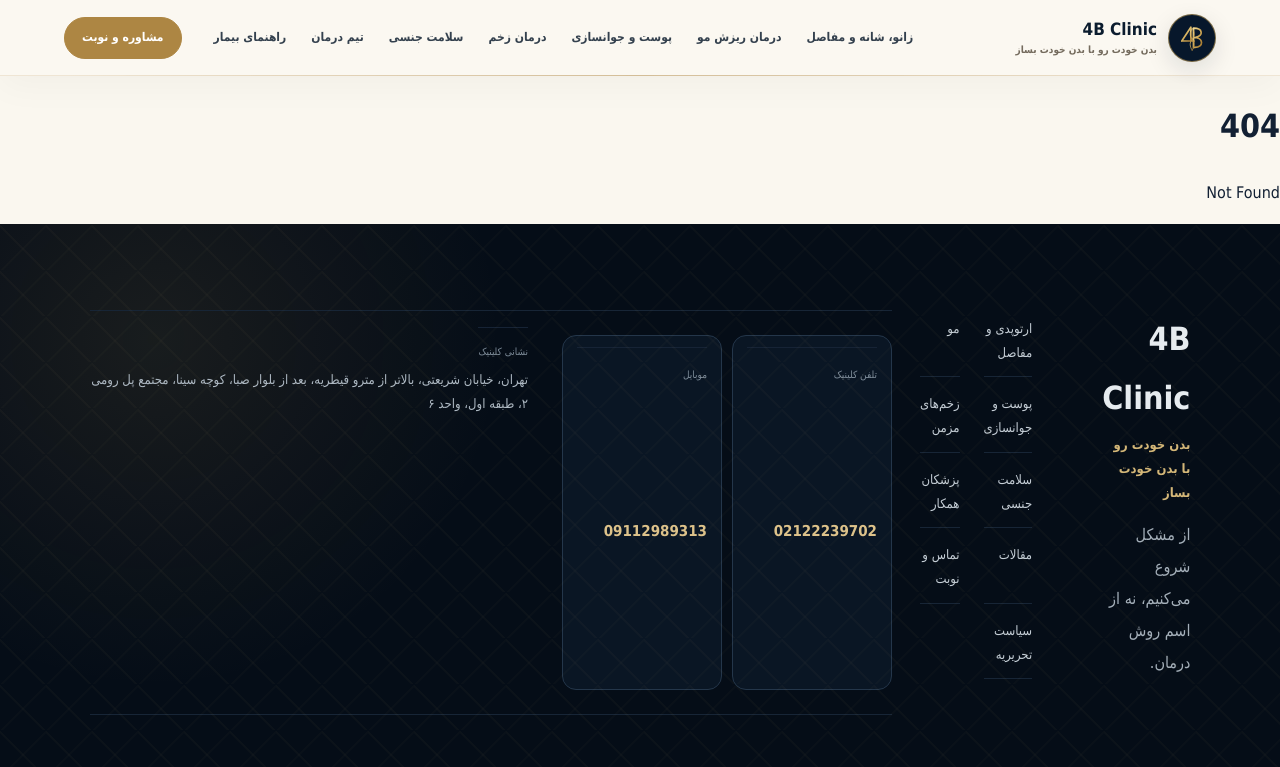
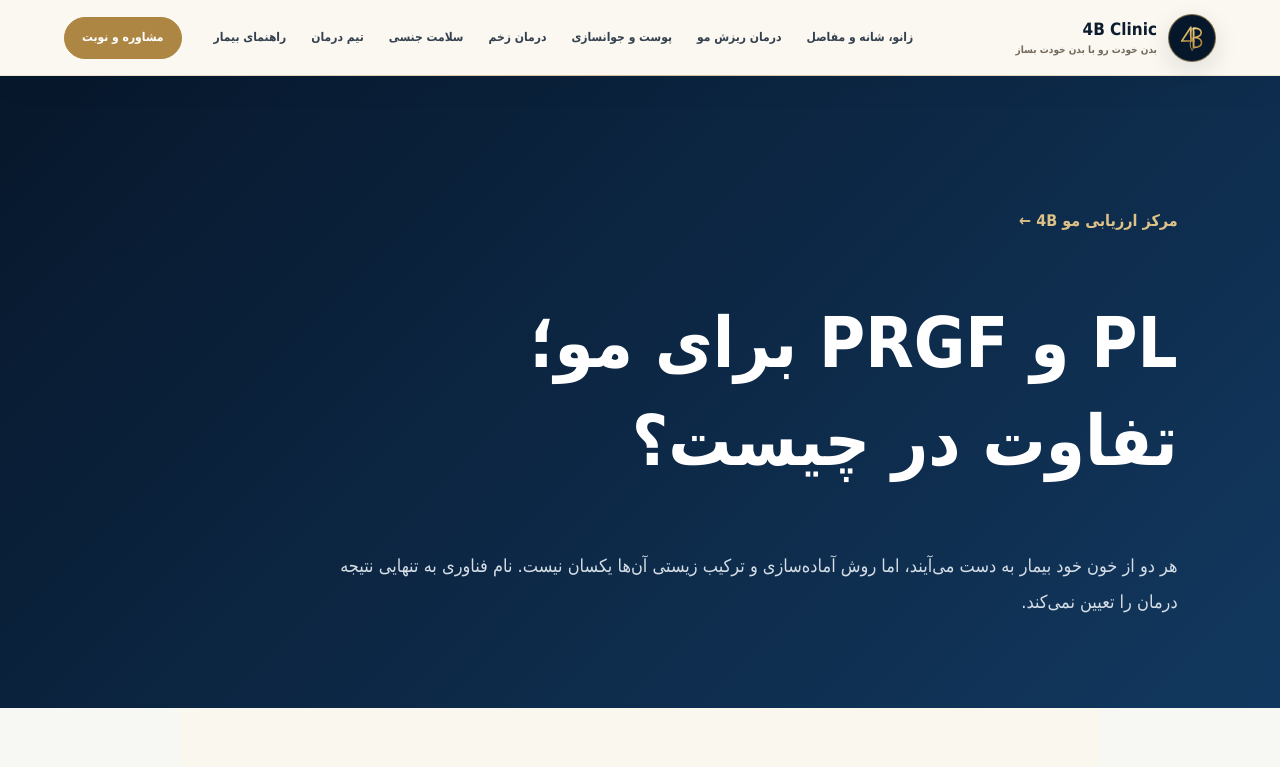
Before and after one commit to kianariai-alt/4B-Clinic-Web, a SvelteKit app: page /hair/pl-prgf in a window 1280 px wide. Before the commit this address had no page. Shown: the top 767 px of the page. Built offline with nearby package versions, Linux system fonts and the light colour scheme.

Commit message:
feat(seo): add hair intent guide

```diff
--- /dev/null
+++ b/src/routes/hair/pl-prgf/+page.svelte
@@ -0,0 +1,3 @@
+<svelte:head><title>PL و PRGF برای ریزش مو | تفاوت‌ها و شواهد | 4B Clinic</title><meta name="description" content="PL و PRGF برای مو چه تفاوتی دارند؟ منطق فرآورده‌های پلاکتی، کاربرد احتمالی در ریزش مو و محدودیت شواهد به زبان قابل فهم." /><link rel="canonical" href={"https://4b-clinic.com"+location.pathname} /></svelte:head>
+<article class="guide"><header><a href="/hair">مرکز ارزیابی مو 4B ←</a><h1>PL و PRGF برای مو؛ تفاوت در چیست؟</h1><p>هر دو از خون خود بیمار به دست می‌آیند، اما روش آماده‌سازی و ترکیب زیستی آن‌ها یکسان نیست. نام فناوری به تنهایی نتیجه درمان را تعیین نمی‌کند.</p></header><main><section><h2>PRGF چیست؟</h2><p>PRGF یک رویکرد مبتنی بر فرآورده پلاکتی و فاکتورهای رشد است. پروتکل تهیه و فعال‌سازی می‌تواند بر ویژگی فرآورده نهایی اثر بگذارد.</p></section><section><h2>Platelet Lysate چیست؟</h2><p>در PL محتوای پلاکت‌ها با فرایند لیز آزاد می‌شود. ترکیب نهایی و نحوه آماده‌سازی باید کنترل‌شده باشد و کاربرد آن بر اساس هدف درمانی انتخاب شود.</p></section><section><h2>کدام بهتر است؟</h2><p>برای همه بیماران پاسخ واحدی وجود ندارد. نوع ریزش، وضعیت فولیکول، درمان‌های همزمان و کیفیت فرآورده مهم‌تر از رقابت تبلیغاتی بین نام‌هاست. انتخاب باید بر اساس ارزیابی بالینی و شواهد موجود انجام شود.</p></section><aside><strong>ارزیابی قبل از پروتکل</strong><p>الگوی ریزش، پوست سر، داروها، سابقه خانوادگی و عوامل زمینه‌ای باید قبل از انتخاب درمان بررسی شوند.</p><a href="/hair">مسیر ارزیابی مو</a><a href="/contact">درخواست ارزیابی</a></aside></main></article>
+<style>.guide{background:#f7f7f4;color:#17313c}.guide header{padding:130px max(22px,8vw) 70px;background:linear-gradient(135deg,#07172b,#12385f);color:#fff}.guide header a{color:#ddc287;text-decoration:none;font-weight:900}.guide h1{font-size:clamp(38px,6vw,70px);line-height:1.4;max-width:1000px}.guide header p{font-size:18px;line-height:2;color:#d5dee6;max-width:850px}.guide main{max-width:920px;margin:auto;padding:70px 22px}.guide section{margin-bottom:48px}.guide h2{font-size:clamp(26px,4vw,40px)}.guide p{line-height:2.15;color:#45545e}.guide aside{padding:28px;border-radius:22px;background:#fff;border:1px solid #dfe4e1}.guide aside a{display:inline-block;margin:10px 0 0 10px;padding:10px 16px;border-radius:999px;background:#0b2b3a;color:#fff;text-decoration:none}</style>
```
